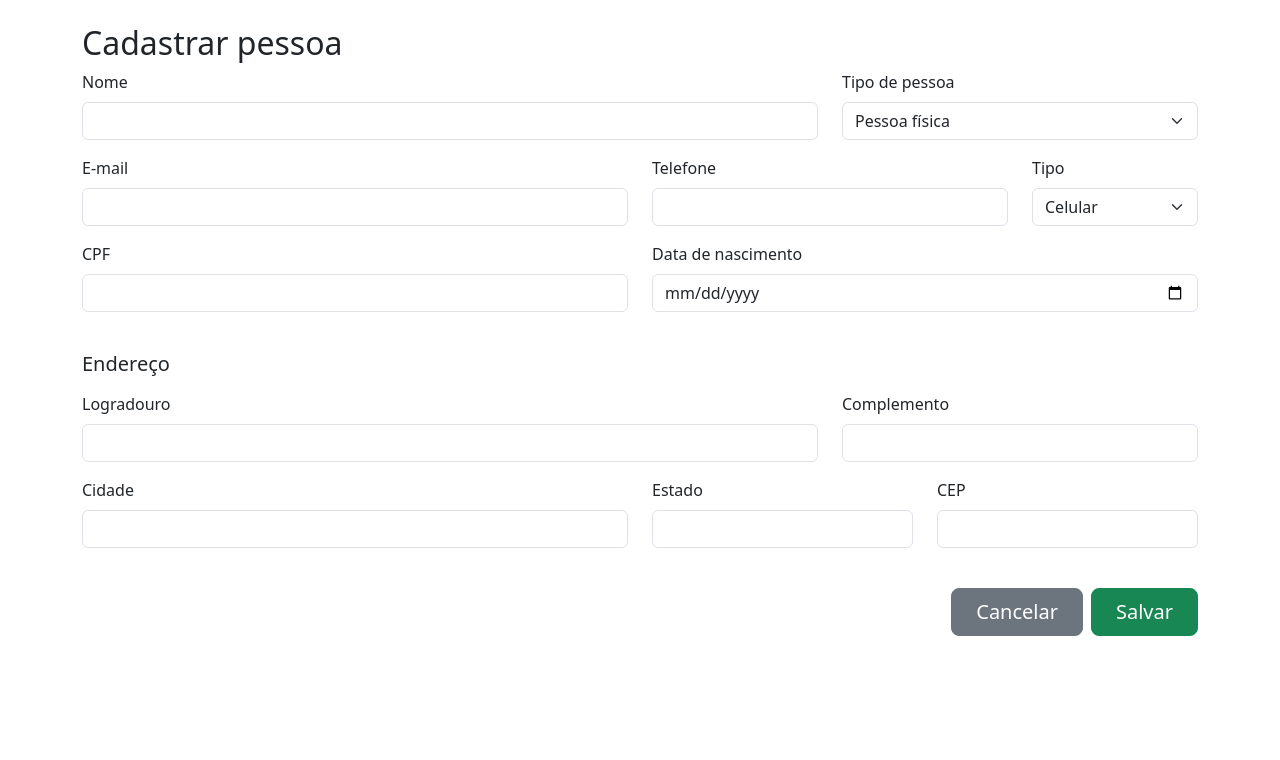
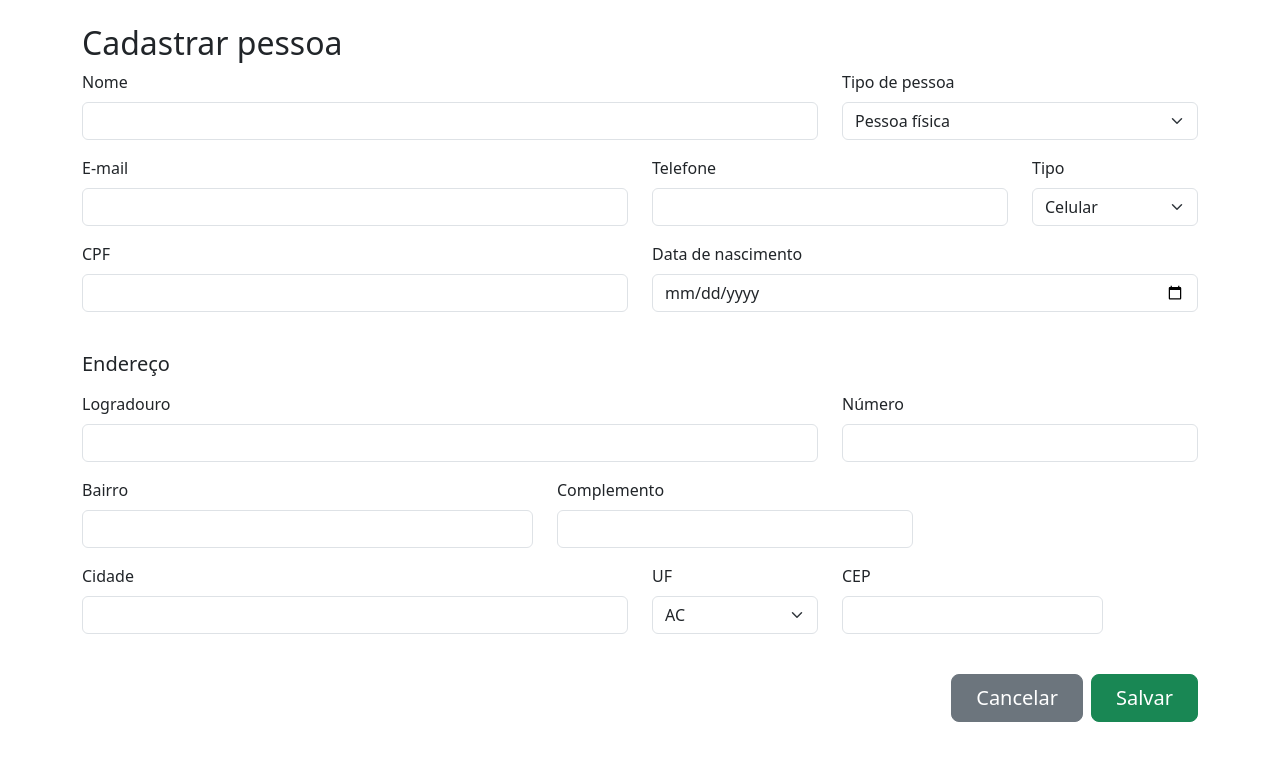
Before and after one commit to f3l1pe-augusto/cadastro-pessoas, a Vue app in the folder frontend/: page /cadastrar in a window 1280 px wide. Shown: the top 760 px of the page. Built offline with nearby package versions, Linux system fonts and the light colour scheme.

Commit message:
Refactor Atender nova estrutura de modelagem do backend

```diff
--- a/frontend/src/components/PessoaForm.vue
+++ b/frontend/src/components/PessoaForm.vue
@@ -54,9 +54,9 @@
           v-model="telefonePrincipal.tipoTelefone"
           class="form-select"
         >
-          <option value="Telefone Celular">Celular</option>
-          <option value="Telefone Residencial">Residencial</option>
-          <option value="Telefone Comercial">Comercial</option>
+          <option value="TELEFONE_CELULAR">Celular</option>
+          <option value="TELEFONE_RESIDENCIAL">Residencial</option>
+          <option value="TELEFONE_COMERCIAL">Comercial</option>
         </select>
       </div>
     </div>
@@ -120,6 +120,28 @@
       </div>
 
       <div class="col-md-4 mb-3">
+        <label for="numero" class="form-label">Número</label>
+        <input
+          id="numero"
+          v-model="enderecoPrincipal.numero"
+          class="form-control"
+          required
+        />
+      </div>
+    </div>
+
+    <div class="row">
+      <div class="col-md-5 mb-3">
+        <label for="bairro" class="form-label">Bairro</label>
+        <input
+          id="bairro"
+          v-model="enderecoPrincipal.bairro"
+          class="form-control"
+          required
+        />
+      </div>
+
+      <div class="col-md-4 mb-3">
         <label for="complemento" class="form-label">Complemento</label>
         <input
           id="complemento"
@@ -140,14 +162,41 @@
         />
       </div>
 
-      <div class="col-md-3 mb-3">
-        <label for="estado" class="form-label">Estado</label>
-        <input
-          id="estado"
-          v-model="enderecoPrincipal.estado"
-          class="form-control"
-          required
-        />
+      <div class="col-md-2 mb-3">
+        <label for="uf" class="form-label">UF</label>
+        <select
+          id="uf"
+          v-model="enderecoPrincipal.uf"
+          class="form-select"
+        >
+          <option value="AC">AC</option>
+          <option value="AL">AL</option>
+          <option value="AP">AP</option>
+          <option value="AM">AM</option>
+          <option value="BA">BA</option>
+          <option value="CE">CE</option>
+          <option value="DF">DF</option>
+          <option value="ES">ES</option>
+          <option value="GO">GO</option>
+          <option value="MA">MA</option>
+          <option value="MT">MT</option>
+          <option value="MS">MS</option>
+          <option value="MG">MG</option>
+          <option value="PA">PA</option>
+          <option value="PB">PB</option>
+          <option value="PR">PR</option>
+          <option value="PE">PE</option>
+          <option value="PI">PI</option>
+          <option value="RJ">RJ</option>
+          <option value="RN">RN</option>
+          <option value="RS">RS</option>
+          <option value="RO">RO</option>
+          <option value="RR">RR</option>
+          <option value="SC">SC</option>
+          <option value="SP">SP</option>
+          <option value="SE">SE</option>
+          <option value="TO">TO</option>
+        </select>
       </div>
 
       <div class="col-md-3 mb-3">
@@ -202,13 +251,15 @@ const tipoPessoa = ref<'FISICA' | 'JURIDICA'>('FISICA')
 
 const telefonePrincipal = ref<Telefone>({
   numero: '',
-  tipoTelefone: 'Telefone Celular'
+  tipoTelefone: 'TELEFONE_CELULAR'
 })
 
 const enderecoPrincipal = ref<Endereco>({
   logradouro: '',
+  numero: '',
+  bairro: '',
   cidade: '',
-  estado: '',
+  uf: 'AC',
   cep: '',
   complemento: ''
 })
@@ -227,7 +278,7 @@ function normalizarTelefone(telefone: Partial<Telefone> | undefined): Telefone {
   return {
     id: telefone?.id,
     numero: telefone?.numero ?? '',
-    tipoTelefone: telefone?.tipoTelefone ?? 'Telefone Celular'
+    tipoTelefone: telefone?.tipoTelefone ?? 'TELEFONE_CELULAR'
   }
 }
 
@@ -235,8 +286,10 @@ function normalizarEndereco(endereco: Partial<Endereco> | undefined): Endereco {
   return {
     id: endereco?.id,
     logradouro: endereco?.logradouro ?? '',
+    numero: endereco?.numero ?? '',
+    bairro: endereco?.bairro ?? '',
     cidade: endereco?.cidade ?? '',
-    estado: endereco?.estado ?? '',
+    uf: endereco?.uf ?? 'AC',
     cep: endereco?.cep ?? '',
     complemento: endereco?.complemento ?? ''
   }
```
